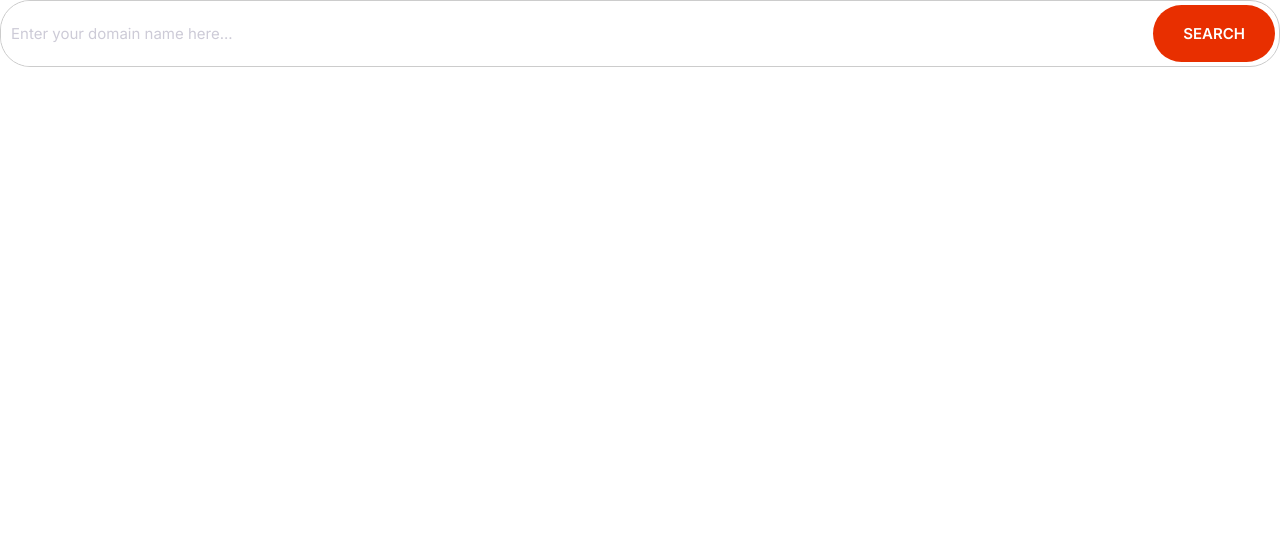
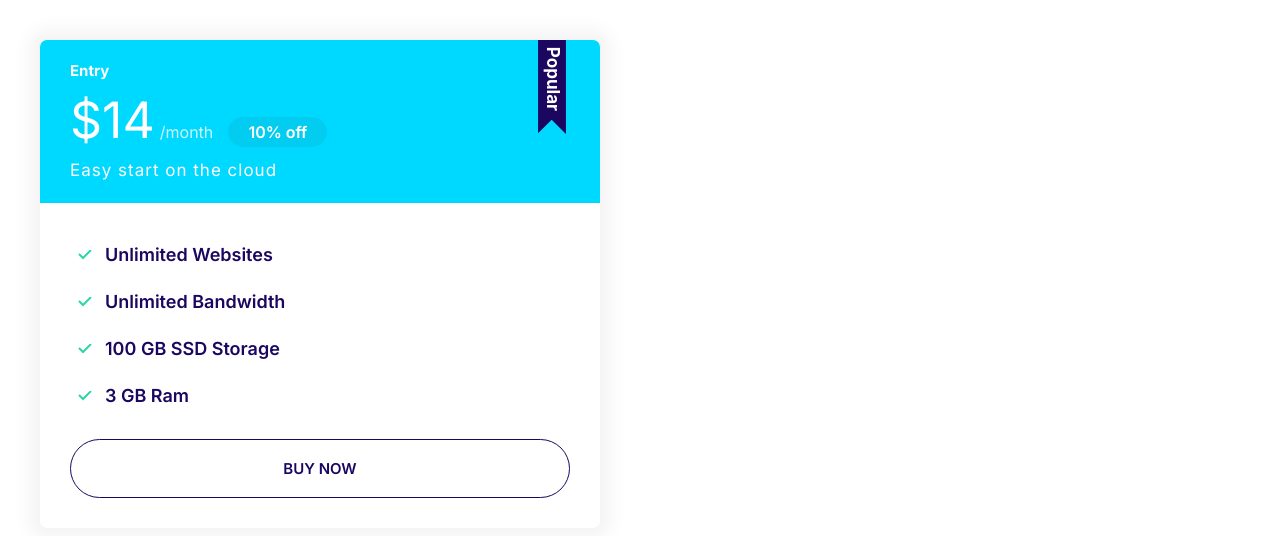
Before and after one commit to Harifmohamed/moshify, a plain HTML site: page index.html in a window 1280 px wide. Drawn offline with Linux system fonts and the light colour scheme.

Commit message:
card and plans are created

```diff
--- a/css/style.css
+++ b/css/style.css
@@ -264,3 +264,93 @@ a{
         font-size: 1.5rem;
     }
 }
+
+/*--------------------------------------- CARDS -------------------------------------------------------------*/
+.card{
+    border-radius: 7px;
+    box-shadow: 0 0 20px 10px #f3f3f3;
+    overflow: hidden;
+}
+
+.card__header,
+.card__body {
+    padding: 2rem 3rem;
+}
+
+.card--primary .card__header{
+    background: var(--color-primary);
+    color: #fff;
+}
+
+.card--secondary .card__header{
+    background: var(--color-secondary);
+    color: #fff;
+}
+
+.card--secondary .badge--secondary{
+    background: #02cdf1;
+}
+
+/*---------------------------------- PLANS ----------------------------------------------------------------*/
+.plan__name{
+    margin: 0;
+    color: #fff;
+    font-weight: 700;
+    font-size: 2.4rem;
+}
+
+.plan__price{
+    font-size: 6rem;
+}
+
+.plan__billing-cycle{
+    font-size: 2.4rem;
+    font-weight: 300;
+    opacity: 0.8;
+    margin-right: 1rem;
+}
+
+.plan__description{
+    font-size: 2rem;
+    font-weight: 300;
+    letter-spacing: 1px;
+    display: block;
+}
+
+.plans .list__item{
+    margin-bottom: 2rem;
+    font-weight:600;
+}
+
+.plans--popular .card__header {
+    position: relative;
+}
+
+.plans--popular .card__header::before{
+    content: url(../images/popular.svg);
+    width: 40px;
+    display: inline-block;
+    position: absolute;
+    top: -6px;
+    right: 5%;
+}
+
+@media screen and (min-width: 1024px){
+     .plan__name{
+        font-size: 1.5rem;
+     }
+
+     .plan__price{
+        font-size: 5rem;
+     }
+
+     .plan__billing-cycle{
+        font-size: 1.6rem;
+     }
+
+     .plan__description{
+        font-size: 1.7rem;
+     }
+
+
+}
--- a/index.html
+++ b/index.html
@@ -12,9 +12,27 @@
     <link rel="stylesheet" href="/css/style.css">
 </head>
 <body>
-    <div class="input-group">
-        <input type="text" class="input" placeholder="Enter your domain name here...">
-        <button class="btn btn-accent">search</button>
+    <div style="width:50%; padding:4rem">
+        <div class="plans plans--popular">
+            <div class="card card--secondary ">
+                <header class="card__header">
+                    <h3 class="plan__name">Entry</h3>
+                    <span class="plan__price">$14</span>
+                    <span class="plan__billing-cycle">/month</span>
+                    <span class="badge badge--secondary badge--small">10% off</span>
+                    <div class="plan__description">Easy start on the cloud</div>
+                </header>
+                <div class="card__body">
+                    <ul class="list list--tick" >
+                        <li class="list__item" >Unlimited Websites</li>
+                        <li class="list__item">Unlimited Bandwidth</li>
+                        <li class="list__item">100 GB SSD Storage </li>
+                        <li class="list__item">3 GB Ram</li>
+                    </ul>
+                    <button class="btn btn-outline btn-block ">BUY NOW</button>
+                </div>
+            </div>
+        </div>
     </div>
 </body>
 </html>
```
Also changed, not shown: components/plans.html (added, +22 -0 lines), images/popular.svg (added).
